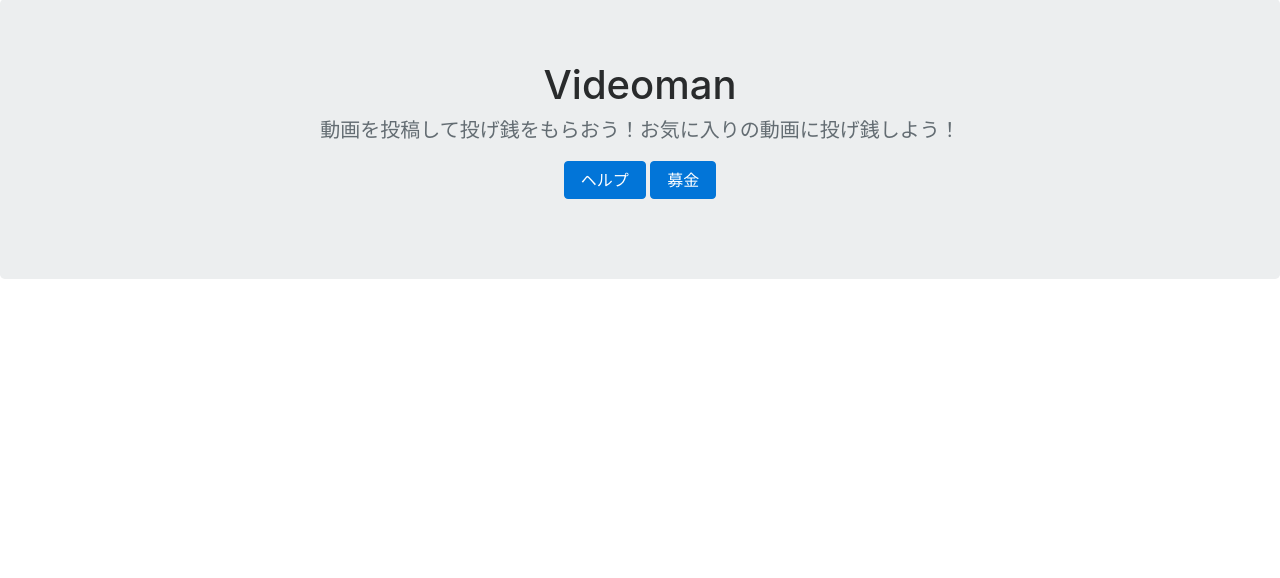
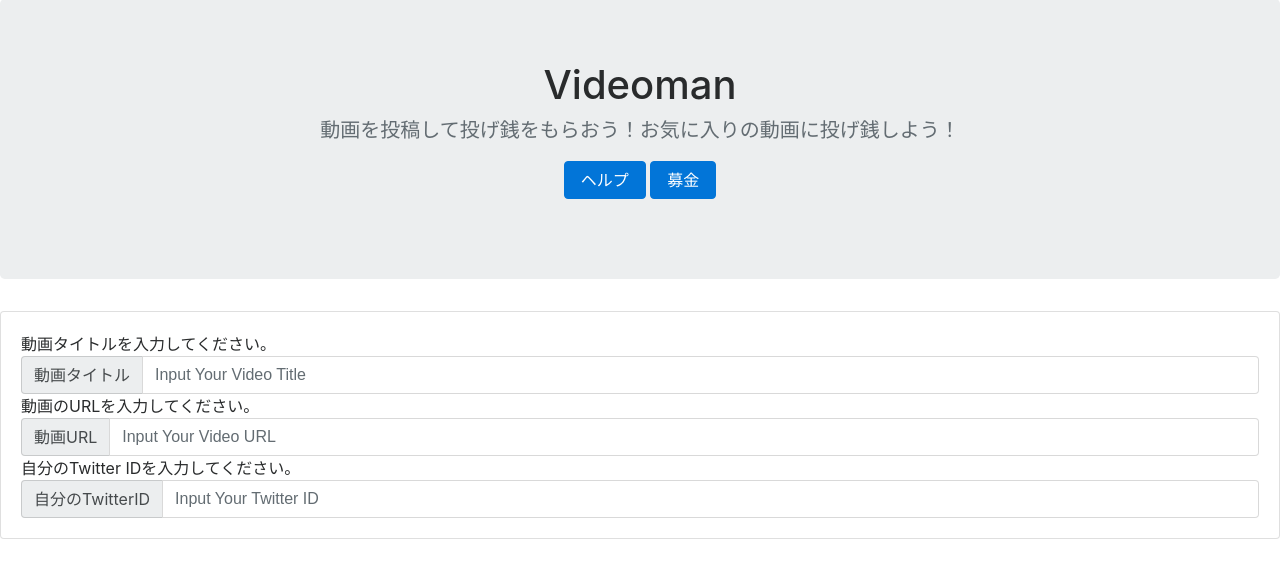
Before and after one commit to hirony-jp/tipvideo_old, a PHP site: page / in a window 1280 px wide. Shown: the part 57-635 px from the top of the page. Run offline with PHP 8.4, Linux system fonts and the light colour scheme; some libraries are stand-ins or nearby versions.

Commit message:
add posting form on index.php

```diff
--- a/index.php
+++ b/index.php
@@ -5,14 +5,34 @@
     <h1 class="jumbotron-heading">Videoman</h1>
     <p class="lead text-muted">動画を投稿して投げ銭をもらおう！お気に入りの動画に投げ銭しよう！</p>
     <p>
-        <a href="#" class="btn btn-primary">ヘルプ</a>
-        <a href="#" class="btn btn-primary">募金</a>
+        <a href="/view/help.php" class="btn btn-primary">ヘルプ</a>
+        <a href="/view/fund.php" class="btn btn-primary">募金</a>
     </p>
     </div>
 </section>
 
 <!-- 投稿フォーム -->
-
+<div class="card">
+    <div class="card-block">
+        <form action="" method="post">
+            動画タイトルを入力してください。<br>
+            <div class="input-group">
+            <span class="input-group-addon" id="basic-addon1">動画タイトル</span>
+            <input type="text" class="form-control" placeholder="Input Your Video Title" aria-describedby="basic-addon1">
+            </div>
+            動画のURLを入力してください。<br>
+            <div class="input-group">
+            <span class="input-group-addon" id="basic-addon2">動画URL</span>
+            <input type="text" class="form-control" placeholder="Input Your Video URL" aria-describedby="basic-addon1">
+            </div>
+            自分のTwitter IDを入力してください。<br>
+            <div class="input-group">
+            <span class="input-group-addon" id="basic-addon3">自分のTwitterID</span>
+            <input type="text" class="form-control" placeholder="Input Your Twitter ID" aria-describedby="basic-addon1">
+            </div>
+        </form>
+    </div>
+</div>
 <!-- 投稿された動画群を表示 -->
 
 
```
